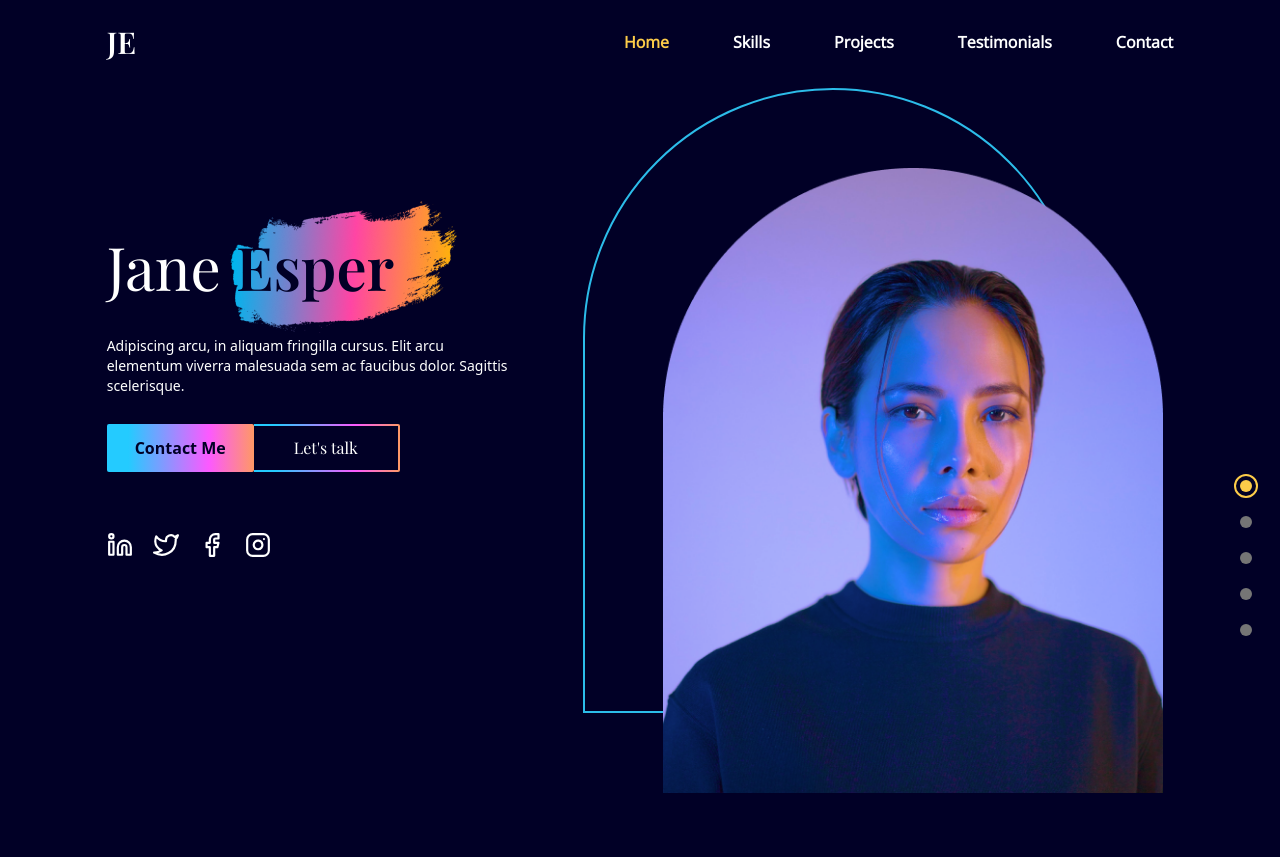
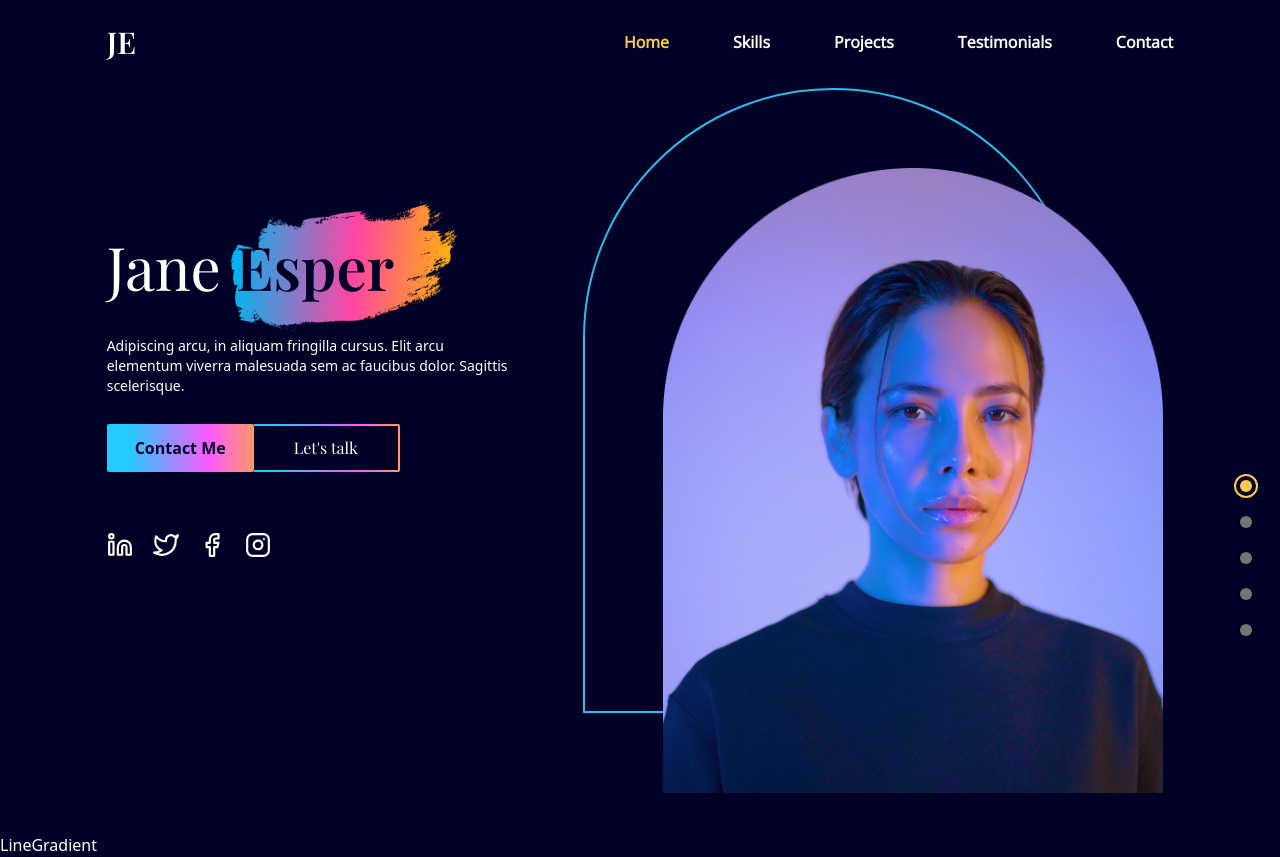
Before and after one commit to afiatamanna06/jane-esper, a React (Create React App) app: page / in a window 1280 px wide. Before the commit the page ends 833 px from the top, so only its background shows below. Built offline with nearby package versions, Linux system fonts and the light colour scheme.

Commit message:
Add line gradient file

```diff
--- a/src/App.tsx
+++ b/src/App.tsx
@@ -1,5 +1,6 @@
 import { useEffect, useState } from "react";
 import DotGroup from "./components/common/DotGroup";
+import LineGradient from "./components/common/LineGradient";
 import LandingSection from "./components/home/LandingSection";
 import NavBar from "./components/navigation/NavBar";
 import UseMediaQuery from "./hooks/useMediaQuery";
@@ -34,6 +35,7 @@ function App() {
         )}
         <LandingSection setSelectedPage={setSelectedPage} />
       </div>
+      <LineGradient />
     </div>
   );
 }
--- /dev/null
+++ b/src/components/common/LineGradient.tsx
@@ -0,0 +1,9 @@
+
+
+function LineGradient() {
+  return (
+    <div>LineGradient</div>
+  )
+}
+
+export default LineGradient
```
